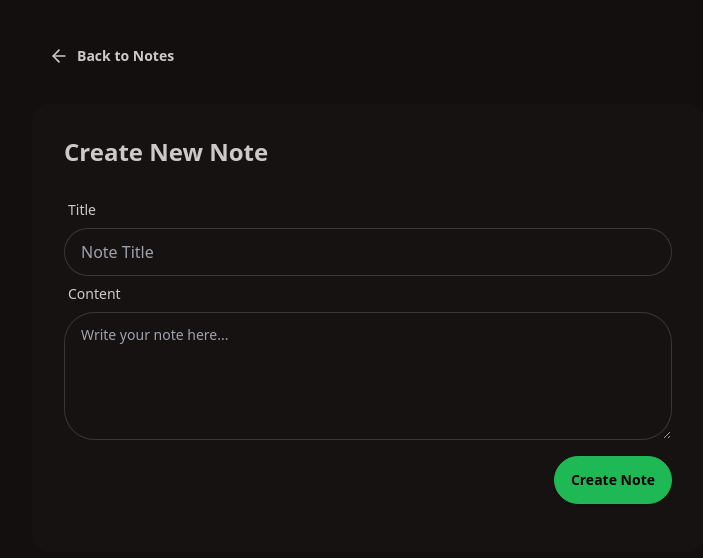
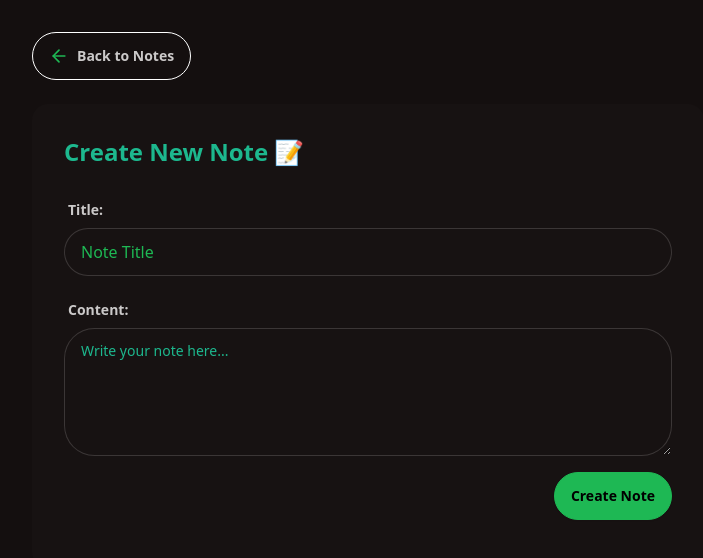
Before and after one commit to codedocSriram/note-taking-app-mern, a React (Vite) app in the folder frontend/: page /create in a window 1280 px wide. Shown: the top 558 px of the page, without its empty margins (272-975 px from the left). Built offline with nearby package versions, Linux system fonts and the light colour scheme.

Commit message:
Updated UI for CreatePage

```diff
--- a/frontend/src/pages/CreatePage.jsx
+++ b/frontend/src/pages/CreatePage.jsx
@@ -44,58 +44,62 @@ const CreatePage = () => {
         <div className="min-h-screen bg-base-200">
             <div className="container mx-auto px-4 py-8">
                 <div className="max-w-2xl mx-auto">
-                    <Link to={"/"} className="btn btn-ghost mb-6">
-                        <ArrowLeftIcon className="size-5" />
+                    <Link
+                        to={"/"}
+                        className="btn btn-ghost mb-6 border-1 border-white border-solid"
+                    >
+                        <ArrowLeftIcon className="size-5 text-primary" />
                         Back to Notes
                     </Link>
-
                     <div className="card bg-base-100">
-                        <div className="card-body">
-                            <h2 className="card-title text-2xl mb-4">
-                                Create New Note
+                        <div className="card-body ">
+                            <h2 className="card-title text-2xl mb-4 text-secondary">
+                                Create New Note 📝
                             </h2>
                             <form onSubmit={handleSubmit}>
                                 <div className="form-control mb-4">
                                     <label className="label">
-                                        <span className="label-text">
-                                            Title
+                                        <span className="label-text font-bold">
+                                            Title:
                                         </span>
                                     </label>
                                     <input
+                                        className="input input-bordered placeholder:text-primary"
                                         type="text"
                                         placeholder="Note Title"
-                                        className="input input-bordered"
                                         value={title}
                                         onChange={(e) =>
                                             setTitle(e.target.value)
                                         }
                                     />
+                                </div>
+
                                 <div className="form-control mb-4">
                                     <label className="label">
-                                            <span className="label-text">
-                                                Content
+                                        <span className="label-text font-bold">
+                                            Content:
                                         </span>
                                     </label>
                                     <textarea
+                                        className="textarea textarea-bordered h-32 placeholder:text-secondary"
                                         placeholder="Write your note here..."
-                                            className="textarea textarea-bordered h-32"
                                         value={content}
                                         onChange={(e) =>
                                             setContent(e.target.value)
                                         }
                                     />
                                 </div>
+
                                 <div className="card-actions justify-end">
                                     <button
                                         type="submit"
-                                            className="btn btn-primary"
+                                        className="btn btn-primary mb-4"
                                         disabled={loading}
                                     >
                                         {loading
                                             ? "Creating..."
                                             : "Create Note"}
                                     </button>
-                                    </div>
                                 </div>
                             </form>
                         </div>
```
Lines whose indentation alone changed are shown as unchanged.
